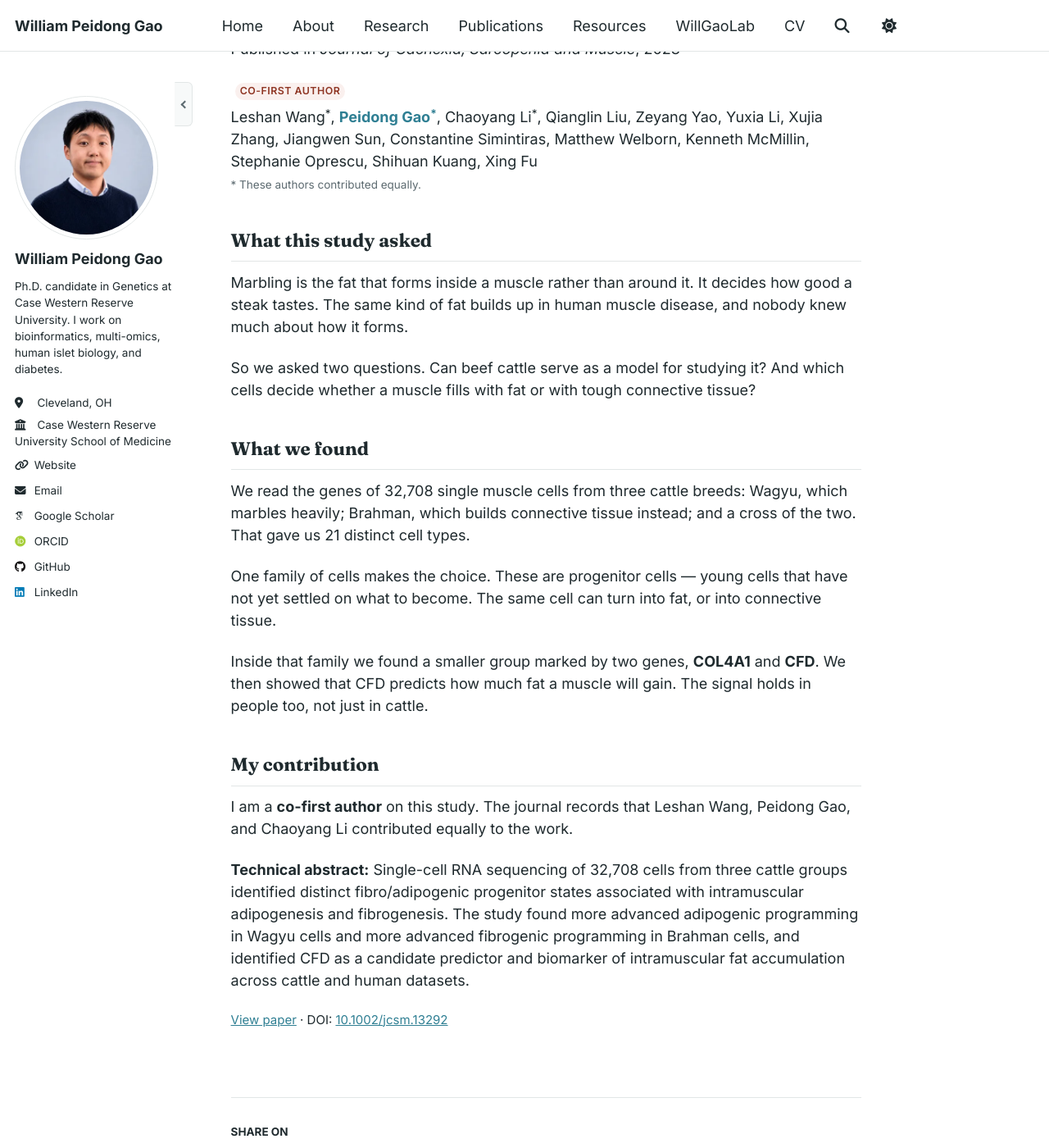
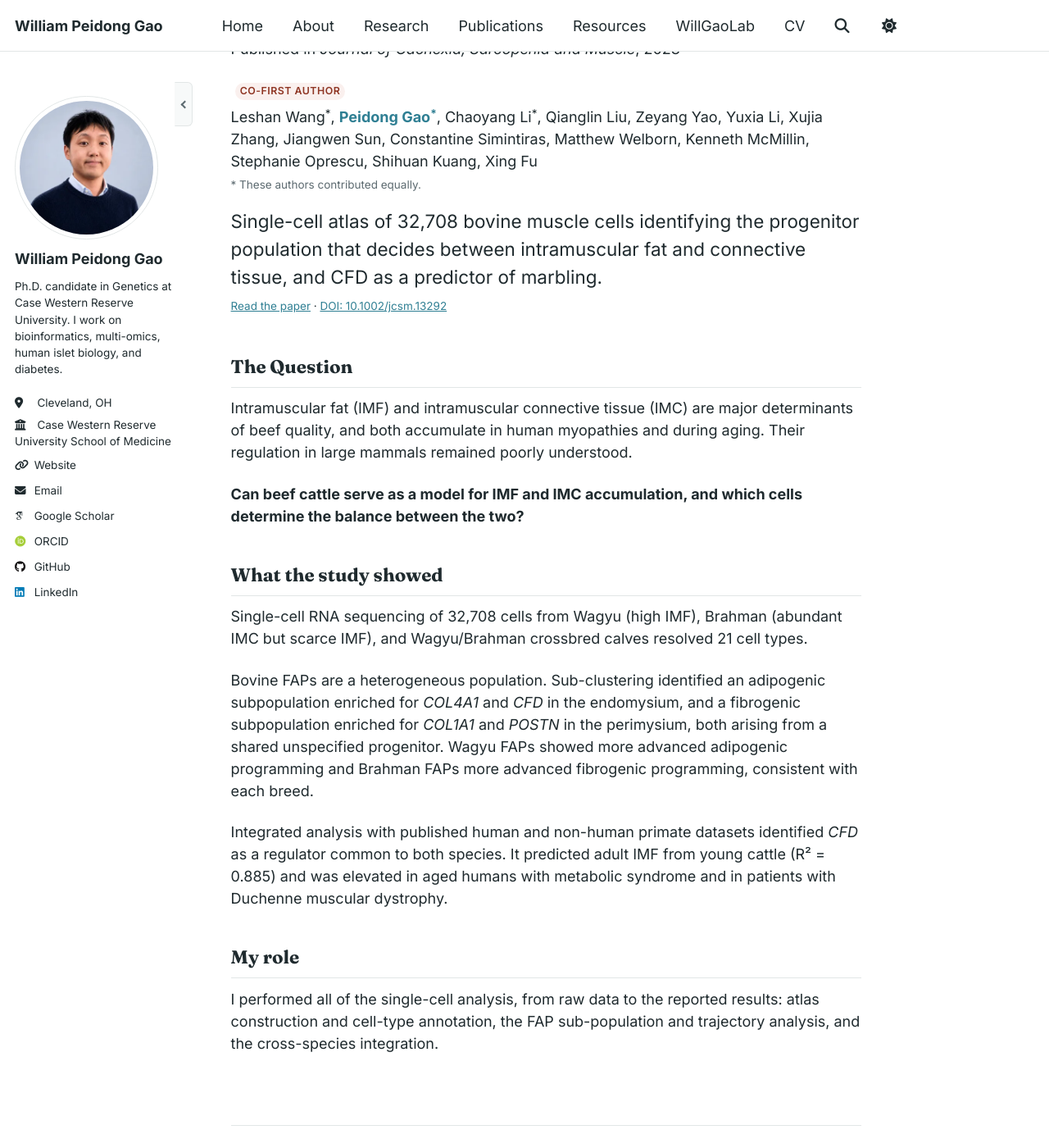
Before and after one commit to PeidongGao/WilliamGaoWeb, a Jekyll site: the page built from _publications/2023-10-01-bovine-skeletal-muscle-atlas.md, in a window 1280 px wide and 1400 px high, scrolled down 203 px. Shown: the whole window at 82% size. Built offline with Jekyll 4.4.1, drawn with Linux system fonts in a browser that asks for light colours; some web fonts are replaced.

Commit message:
Improve bovine atlas publication page

```diff
--- a/_layouts/single.html
+++ b/_layouts/single.html
@@ -67,20 +67,22 @@ layout: default
             <p class="publication-note">* These authors contributed equally.</p>
           {% endif %}
         {% endif %}
+        {%- comment -%}
+          Lead line and paper link sit directly under the citation: a visitor should
+          get the point and a route to the paper without scrolling.
+        {%- endcomment -%}
+        {% if page.collection == 'publications' %}
+          {% if page.summary %}<p class="publication-lead">{{ page.summary }}</p>{% endif %}
+          {% if page.paperurl %}
+            <p class="publication-links"><a href="{{ page.paperurl }}">Read the paper</a>{% if page.doi %} &middot; <a href="https://doi.org/{{ page.doi }}">DOI: {{ page.doi }}</a>{% endif %}</p>
+          {% endif %}
+        {% endif %}
         </header>
       {% endunless %}
 
       <section class="page__content" itemprop="text">
         {{ content }}
 
-        {%- comment -%}
-          The technical abstract sits after the plain-language explanation on
-          purpose: general readers and passage-retrieval both meet the readable
-          version first, while specialists still get the precise wording.
-        {%- endcomment -%}
-        {% if page.collection == 'publications' and page.abstract %}
-          <p class="publication-abstract"><strong>Technical abstract:</strong> {{ page.abstract }}</p>
-        {% endif %}
 
         {% comment %}read-paper posts render their own citation block in the article footer.{% endcomment %}
         {% unless page.layout == 'read-paper' %}
@@ -108,7 +110,7 @@ layout: default
           <p style="font-size: smaller"><a href="{{ page.slidesurl }}">Download Slides</a></p>
         {% elsif page.bibtexurl %}
           <p style="font-size: smaller"><a href="{{ page.bibtexurl }}">Download Bibtex</a></p>
-        {% elsif page.paperurl %}
+        {% elsif page.paperurl and page.collection != 'publications' %}
           <p style="font-size: smaller"><a href="{{ page.paperurl }}">View paper</a>{% if page.doi %} &middot; DOI: <a href="https://doi.org/{{ page.doi }}">{{ page.doi }}</a>{% endif %}</p>
         {% endif %}
         {% endunless %}
--- a/_publications/2023-10-01-bovine-skeletal-muscle-atlas.md
+++ b/_publications/2023-10-01-bovine-skeletal-muscle-atlas.md
@@ -38,20 +38,20 @@ authors:
   - Xing Fu
 ---
 
-## What this study asked
+## The Question
 
-Marbling is the fat that forms inside a muscle rather than around it. It decides how good a steak tastes. The same kind of fat builds up in human muscle disease, and nobody knew much about how it forms.
+Intramuscular fat (IMF) and intramuscular connective tissue (IMC) are major determinants of beef quality, and both accumulate in human myopathies and during aging. Their regulation in large mammals remained poorly understood.
 
-So we asked two questions. Can beef cattle serve as a model for studying it? And which cells decide whether a muscle fills with fat or with tough connective tissue?
+**Can beef cattle serve as a model for IMF and IMC accumulation, and which cells determine the balance between the two?**
 
-## What we found
+## What the study showed
 
-We read the genes of 32,708 single muscle cells from three cattle breeds: Wagyu, which marbles heavily; Brahman, which builds connective tissue instead; and a cross of the two. That gave us 21 distinct cell types.
+Single-cell RNA sequencing of 32,708 cells from Wagyu (high IMF), Brahman (abundant IMC but scarce IMF), and Wagyu/Brahman crossbred calves resolved 21 cell types.
 
-One family of cells makes the choice. These are progenitor cells — young cells that have not yet settled on what to become. The same cell can turn into fat, or into connective tissue.
+Bovine FAPs are a heterogeneous population. Sub-clustering identified an adipogenic subpopulation enriched for *COL4A1* and *CFD* in the endomysium, and a fibrogenic subpopulation enriched for *COL1A1* and *POSTN* in the perimysium, both arising from a shared unspecified progenitor. Wagyu FAPs showed more advanced adipogenic programming and Brahman FAPs more advanced fibrogenic programming, consistent with each breed.
 
-Inside that family we found a smaller group marked by two genes, **COL4A1** and **CFD**. We then showed that CFD predicts how much fat a muscle will gain. The signal holds in people too, not just in cattle.
+Integrated analysis with published human and non-human primate datasets identified *CFD* as a regulator common to both species. It predicted adult IMF from young cattle (R² = 0.885) and was elevated in aged humans with metabolic syndrome and in patients with Duchenne muscular dystrophy.
 
-## My contribution
+## My role
 
-I am a **co-first author** on this study. The journal records that Leshan Wang, Peidong Gao, and Chaoyang Li contributed equally to the work.
+I performed all of the single-cell analysis, from raw data to the reported results: atlas construction and cell-type annotation, the FAP sub-population and trajectory analysis, and the cross-species integration.
--- a/_sass/layout/_archive.scss
+++ b/_sass/layout/_archive.scss
@@ -108,6 +108,18 @@
 }
 
 /* Equal-contribution footnote under an author list. */
+/* One-line lead under the citation: the point of the paper, before any scrolling. */
+.publication-lead {
+  margin: 0.8em 0 0.4em;
+  font-size: var(--fs-lead);
+  line-height: 1.5;
+}
+
+.publication-links {
+  margin: 0 0 0.4em;
+  font-size: $type-size-6;
+}
+
 .publication-note {
   margin: 0.15em 0 0;
   color: var(--color-text-muted);
```
